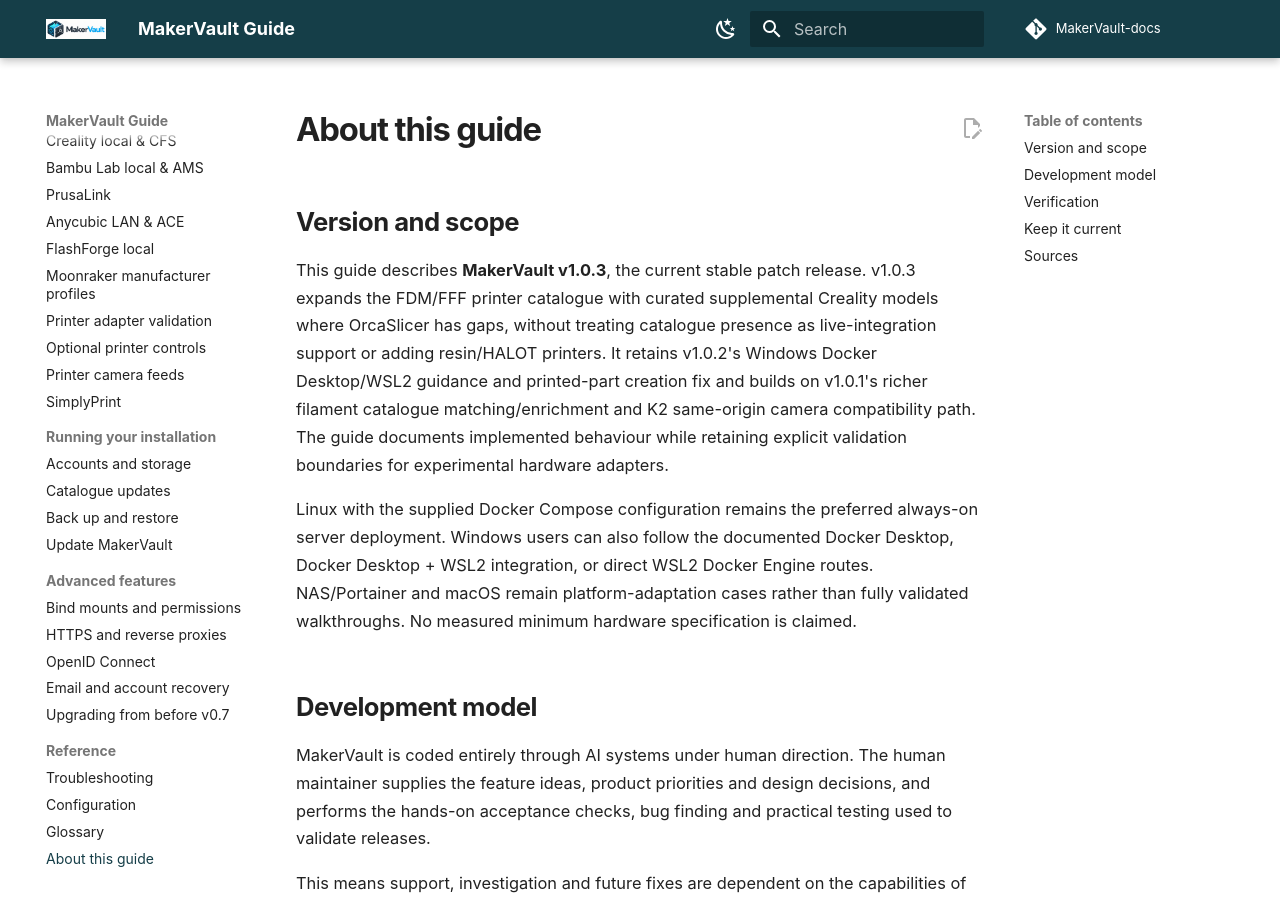
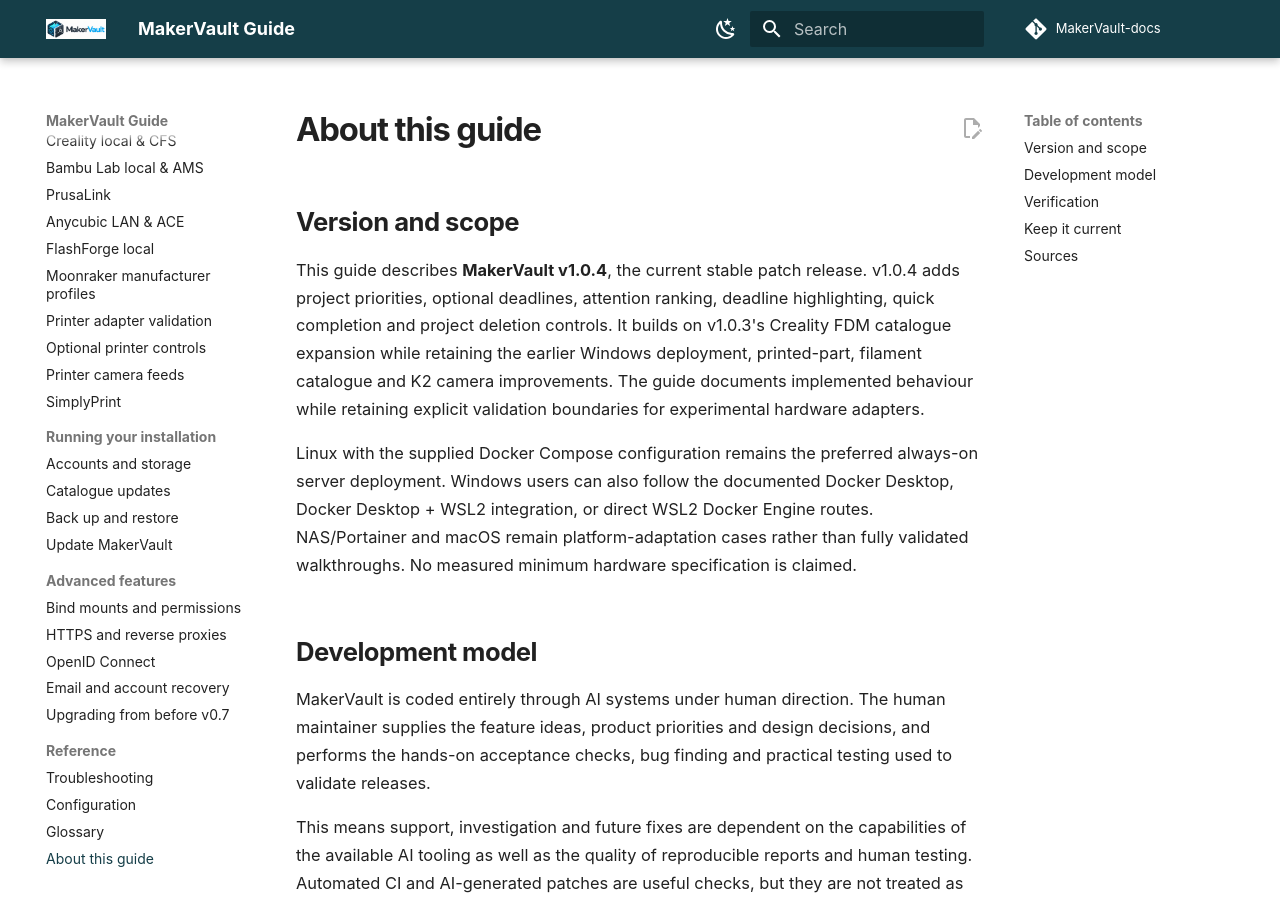
Before and after one commit to gavrd7/MakerVault-docs, an MkDocs documentation site: the page built from docs/guide/reference/about.md, in a window 1280 px wide and 900 px high. Built offline with MkDocs 1.6.1 and Material for MkDocs 9.7.7, drawn with Linux system fonts in a browser that asks for light colours; comment, search, counter and statistics services are not loaded.

Commit message:
Update public guide scope for v1.0.4

```diff
--- a/docs/guide/reference/about.md
+++ b/docs/guide/reference/about.md
@@ -2,7 +2,7 @@
 
 ## Version and scope
 
-This guide describes **MakerVault v1.0.3**, the current stable patch release. v1.0.3 expands the FDM/FFF printer catalogue with curated supplemental Creality models where OrcaSlicer has gaps, without treating catalogue presence as live-integration support or adding resin/HALOT printers. It retains v1.0.2's Windows Docker Desktop/WSL2 guidance and printed-part creation fix and builds on v1.0.1's richer filament catalogue matching/enrichment and K2 same-origin camera compatibility path. The guide documents implemented behaviour while retaining explicit validation boundaries for experimental hardware adapters.
+This guide describes **MakerVault v1.0.4**, the current stable patch release. v1.0.4 adds project priorities, optional deadlines, attention ranking, deadline highlighting, quick completion and project deletion controls. It builds on v1.0.3's Creality FDM catalogue expansion while retaining the earlier Windows deployment, printed-part, filament catalogue and K2 camera improvements. The guide documents implemented behaviour while retaining explicit validation boundaries for experimental hardware adapters.
 
 Linux with the supplied Docker Compose configuration remains the preferred always-on server deployment. Windows users can also follow the documented Docker Desktop, Docker Desktop + WSL2 integration, or direct WSL2 Docker Engine routes. NAS/Portainer and macOS remain platform-adaptation cases rather than fully validated walkthroughs. No measured minimum hardware specification is claimed.
 
```
